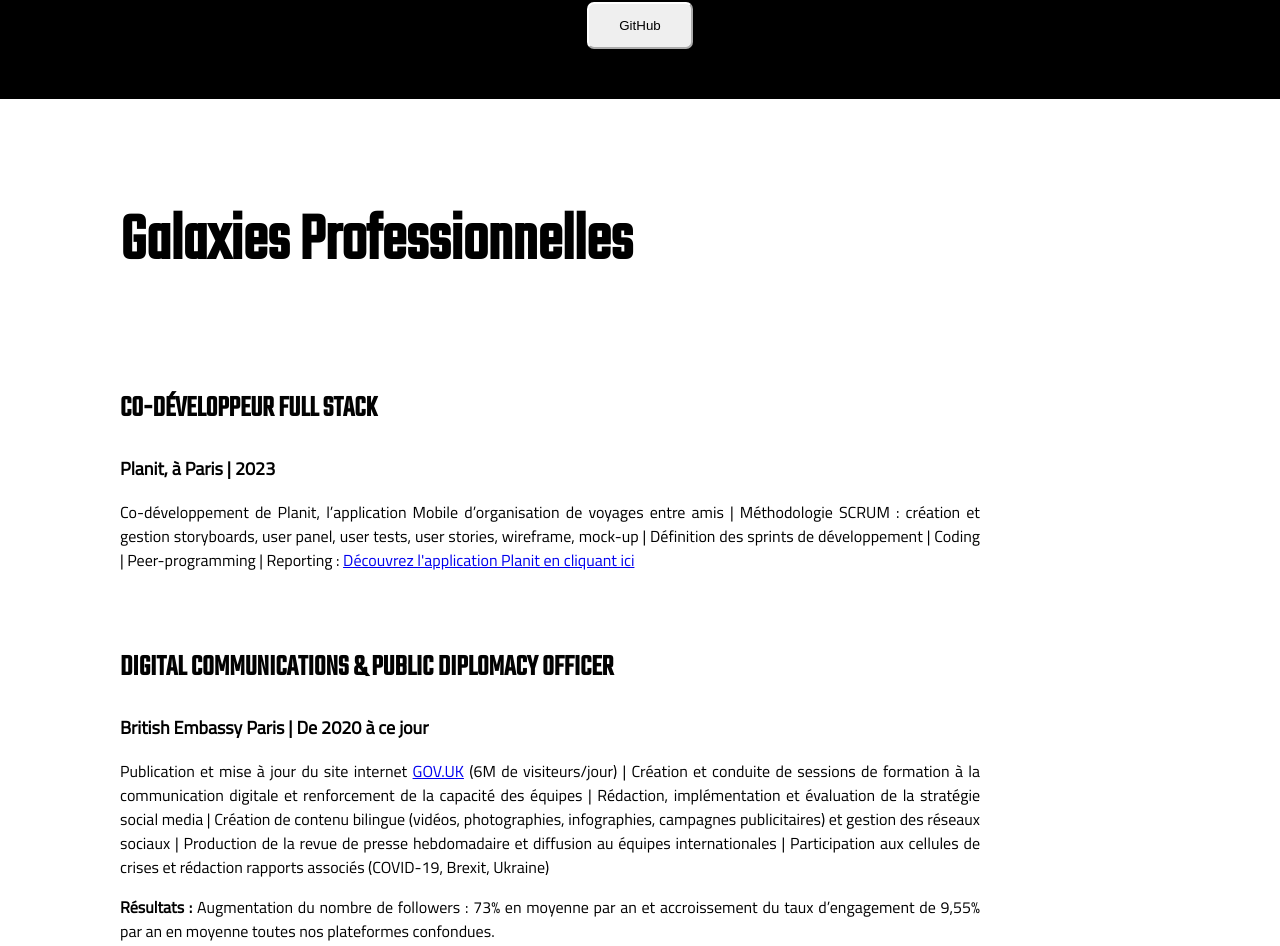
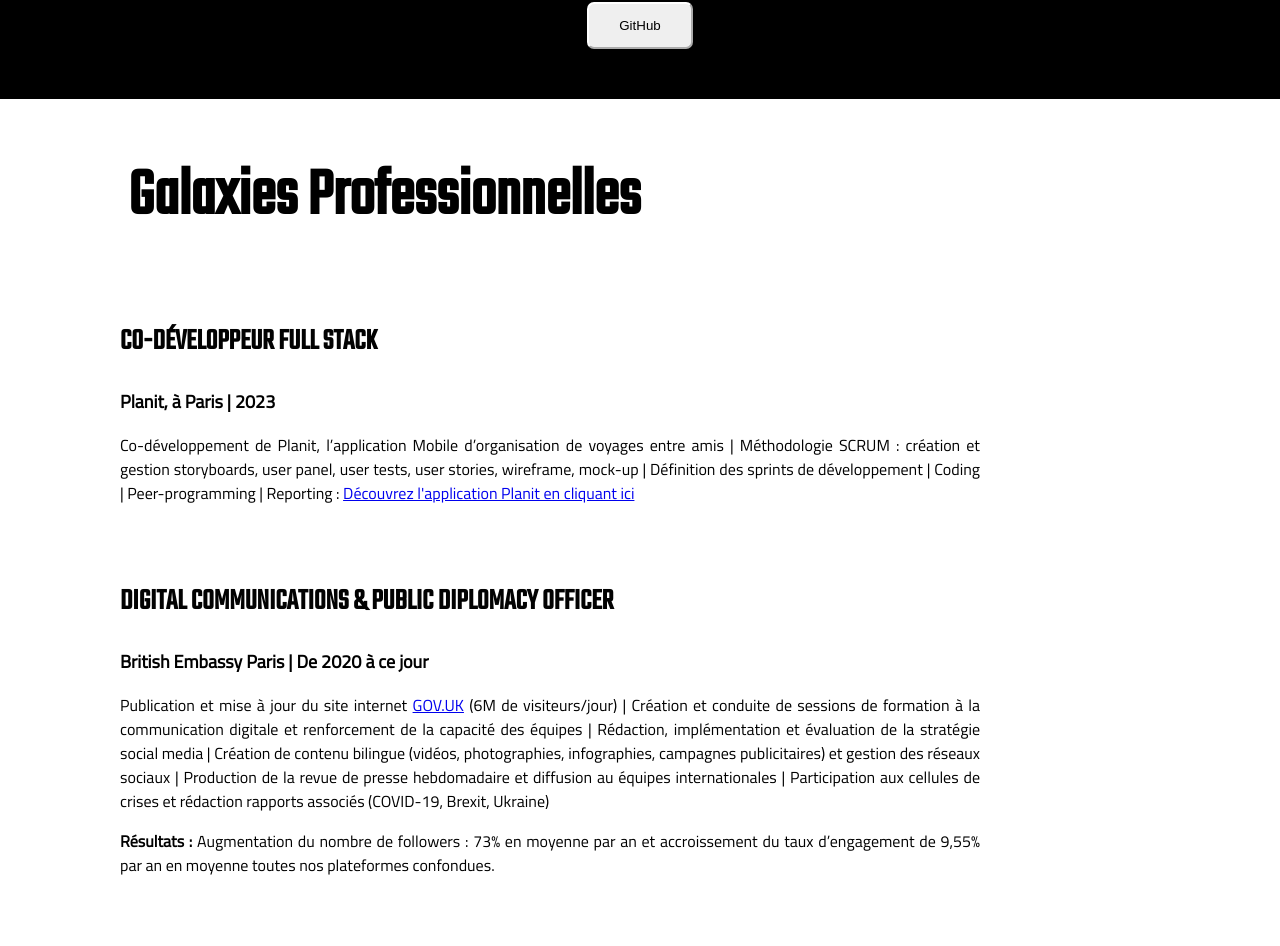
Before and after one commit to jhty75/myresume, a Next.js app: page / in a window 1280 px wide. Shown: the part 2624-3570 px from the top of the page. Built offline with nearby package versions, Linux system fonts and the light colour scheme.

Commit message:
myresume

```diff
--- a/styles/Education.module.css
+++ b/styles/Education.module.css
@@ -1,5 +1,4 @@
 .mainContainer {
-    right: 0px;
     padding-top: 50px;
     padding-bottom: 50px;
     /* margin-left: 120px;
--- a/styles/ProExperience.module.css
+++ b/styles/ProExperience.module.css
@@ -1,5 +1,4 @@
 .mainContainer {
-    right: Opx;
     padding-top: 50px;
     padding-bottom: 50px;
     margin-left: 120px;
@@ -11,7 +10,7 @@
     font-family: "teko";
     font-size: 68px;
     color: rgb(0, 0, 0);
-
+    margin: 0rem 0.5rem;
 }
 
 .jobTitle {
```
